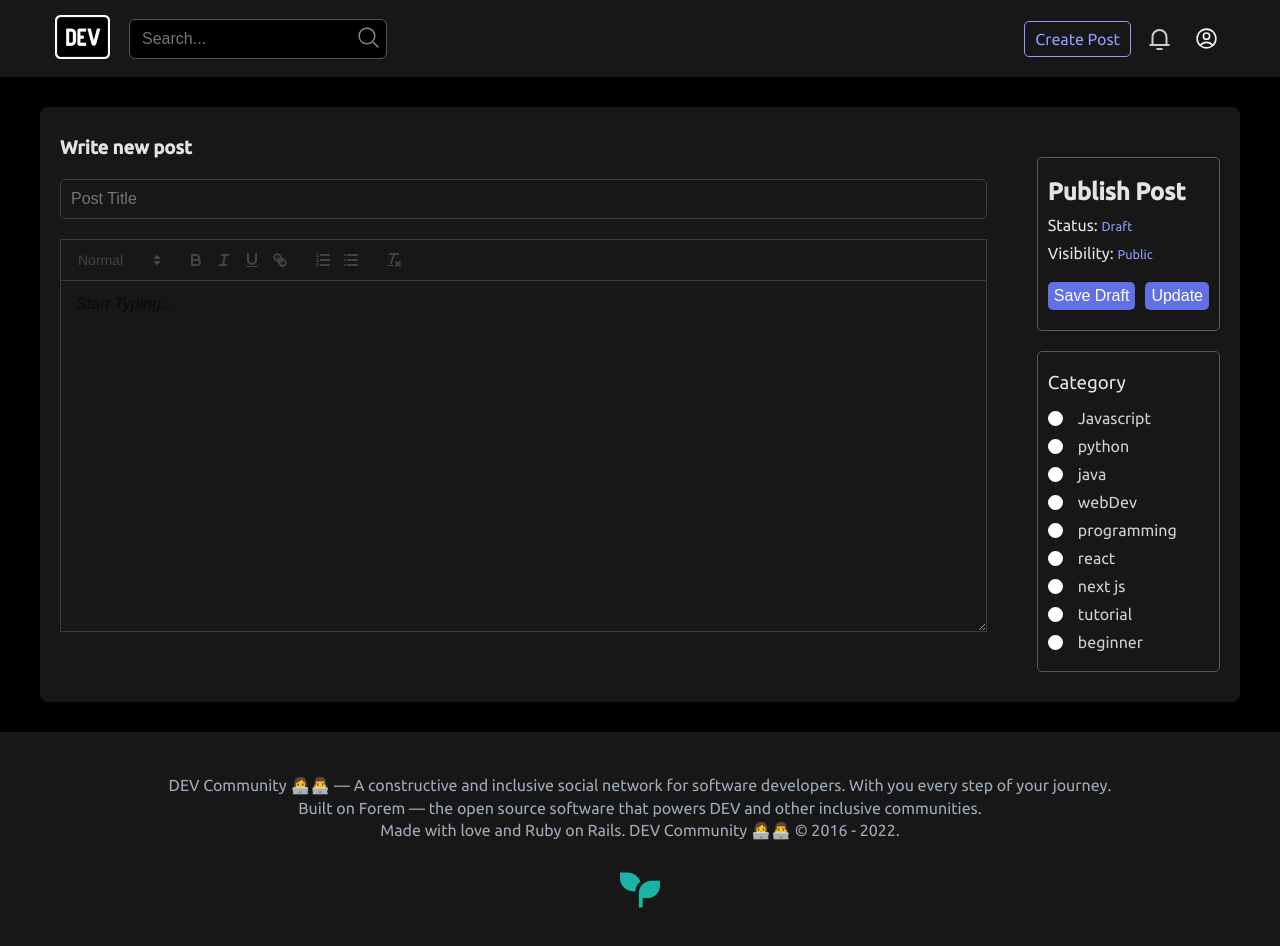
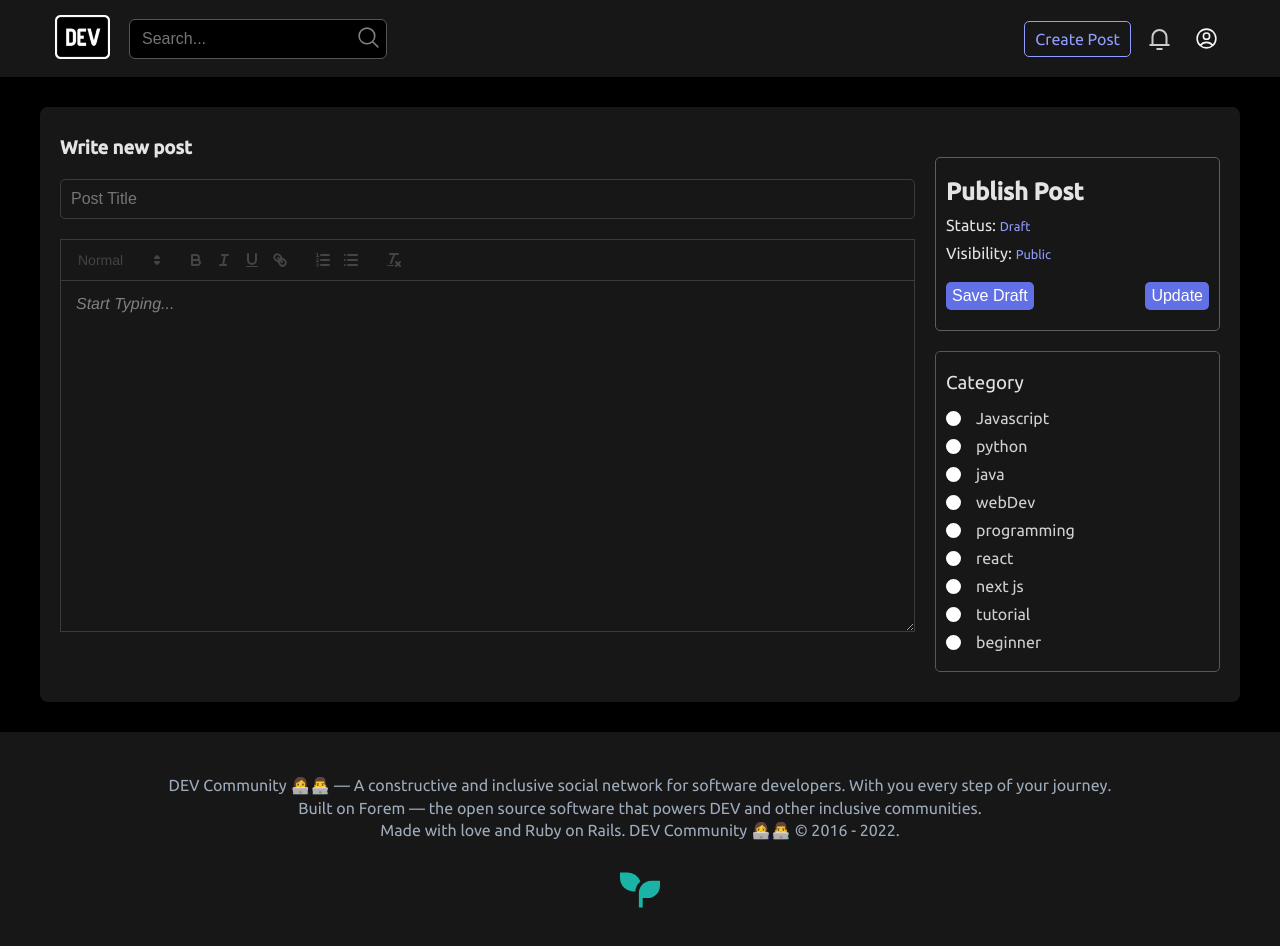
Before and after one commit to kazi331/react-blog, a React app: page /write in a window 1280 px wide. Shown: the top 946 px of the page. Built offline with nearby package versions, Linux system fonts and the light colour scheme; the HTML template or start-up script is replaced by a standard one.

Commit message:
scss changed

```diff
--- a/src/index.scss
+++ b/src/index.scss
@@ -128,17 +128,17 @@
             transform: translateY(-2px);
           }
         }
-        .label{
+        .label {
           position: relative;
           width: 100%;
-         &:hover .eye{
-          opacity: .8;
-         }
-         input{
-          padding-right: 40px;
-         }
+          &:hover .eye {
+            opacity: 0.8;
+          }
+          input {
+            padding-right: 40px;
+          }
           .eye {
-            opacity: .3;
+            opacity: 0.3;
             padding: 1px;
             border: none;
             cursor: pointer;
@@ -504,7 +504,7 @@
     background-color: $card-bg;
     border-radius: 8px;
     display: flex;
-    gap: 50px;
+    gap: 20px;
     @media #{$media-tablet} {
       flex-direction: column;
     }
@@ -534,13 +534,11 @@
         // border-radius: 10px;
         overflow: hidden;
         // background: #1C1E2E;
+
         .ql-snow * {
           resize: vertical;
           // color: rgb(185, 185, 185);
           // stroke: gray;
-          &:hover {
-            // color: $accent-color;
-          }
         }
         /* .ql-snow {
           .ql-formats{
@@ -564,6 +562,12 @@
           font-size: 1rem;
           min-height: 100px;
         }
+        .ql-editor * {
+          color: rgb(206, 206, 206);
+        }
+        .ql-editor.ql-blank::before {
+          color: gray;
+        }
         .ql-toolbar.ql-snow {
           border-color: rgb(59, 59, 59);
         }
@@ -574,10 +578,10 @@
     }
     // write menu
     .menu {
+      flex: 2;
       .write-sidebar {
         position: sticky;
         top: 90px;
-        flex: 2;
         margin-top: 20px;
         .publish {
           margin-bottom: 20px;
```
